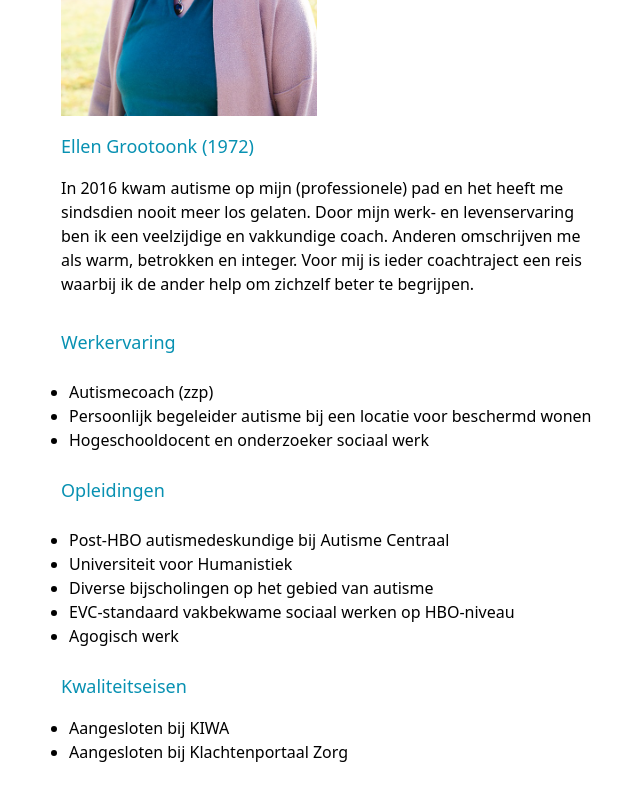
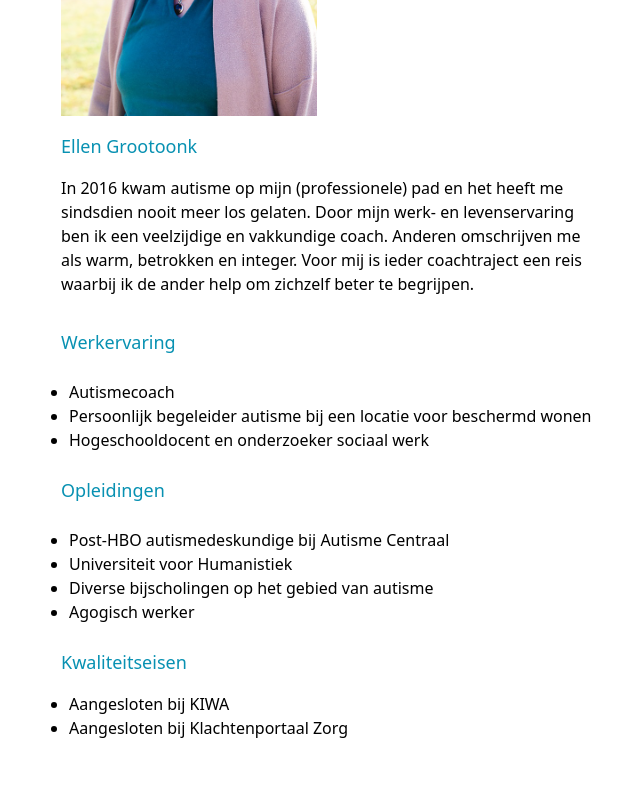
Before and after one commit to ErikGrootoonk/autismecoachingamersfoort, a website: page over.html in a window 1280 px wide. Shown: the part 376-1183 px from the top of the page, without its empty margins (307-947 px from the left). Drawn offline with Linux system fonts and the light colour scheme.

Commit message:
correctie over pagina

```diff
--- a/over.html
+++ b/over.html
@@ -35,7 +35,7 @@
   </div>
 
 
-    <p class="text-lg text-cyan-600">Ellen Grootoonk (1972)</p>
+    <p class="text-lg text-cyan-600">Ellen Grootoonk</p>
 
 
 
@@ -47,7 +47,7 @@ reis waarbij ik de ander help om zichzelf beter te begrijpen.
 </div>
 <p class="text-lg text-cyan-600 py-4">Werkervaring</p>
 <ul class="list-disc p-2">
-  <li>Autismecoach (zzp)</li>
+  <li>Autismecoach</li>
   <li>Persoonlijk begeleider autisme bij een locatie voor beschermd wonen</li>
   <li>Hogeschooldocent en onderzoeker sociaal werk</li>
 </ul>
@@ -57,8 +57,7 @@ reis waarbij ik de ander help om zichzelf beter te begrijpen.
   <li>Post-HBO autismedeskundige bij Autisme Centraal</li>
   <li>Universiteit voor Humanistiek</li>
   <li>Diverse bijscholingen op het gebied van autisme</li>
-  <li>EVC-standaard vakbekwame sociaal werken op HBO-niveau</li>
-  <li>Agogisch werk</li>
+  <li>Agogisch werker</li>
 </ul>
 
 <p class="text-lg text-cyan-600 py-4">Kwaliteitseisen</p>
```
Also changed, not shown: contact.html (+1 -1 lines), index.html (+5 -2 lines).
